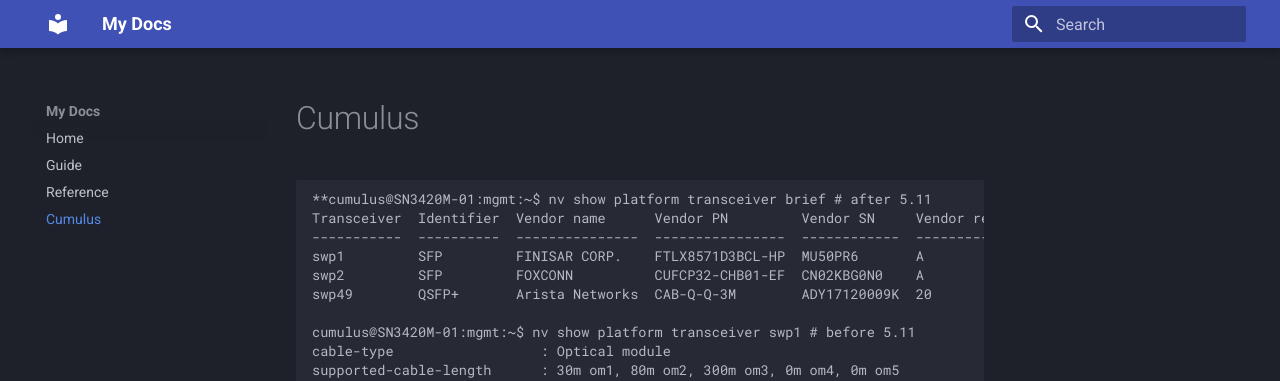
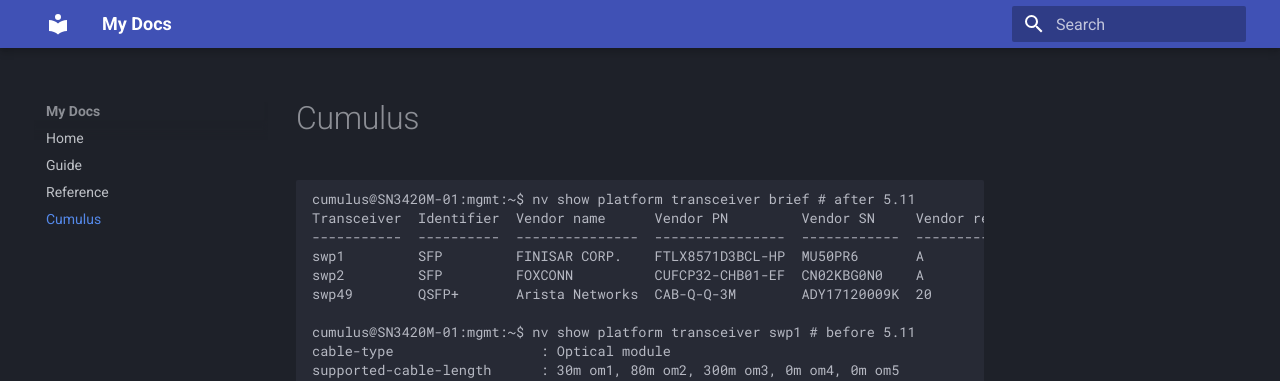
Before and after one commit to hjma29/grafana-prometheus-hpe-greenlake-com-nvidia, an MkDocs documentation site: the page built from docs/cumulus.md, in a window 1280 px wide. Shown: the top 381 px of the page. Built offline with MkDocs 1.6.1 and Material for MkDocs 9.7.7, drawn with Linux system fonts in a browser that asks for light colours.

Commit message:
250911-19:45 on hj-air15

````diff
--- a/docs/cumulus.md
+++ b/docs/cumulus.md
@@ -1,6 +1,6 @@
 
 ```
-**cumulus@SN3420M-01:mgmt:~$ nv show platform transceiver brief # after 5.11
+cumulus@SN3420M-01:mgmt:~$ nv show platform transceiver brief # after 5.11
 Transceiver  Identifier  Vendor name      Vendor PN         Vendor SN     Vendor revision
 -----------  ----------  ---------------  ----------------  ------------  ---------------
 swp1         SFP         FINISAR CORP.    FTLX8571D3BCL-HP  MU50PR6       A
````
